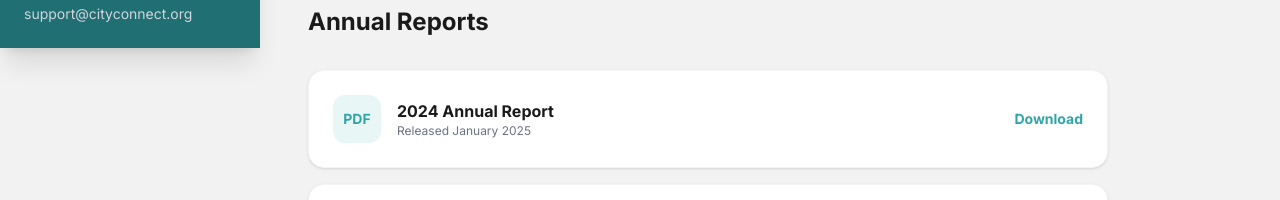
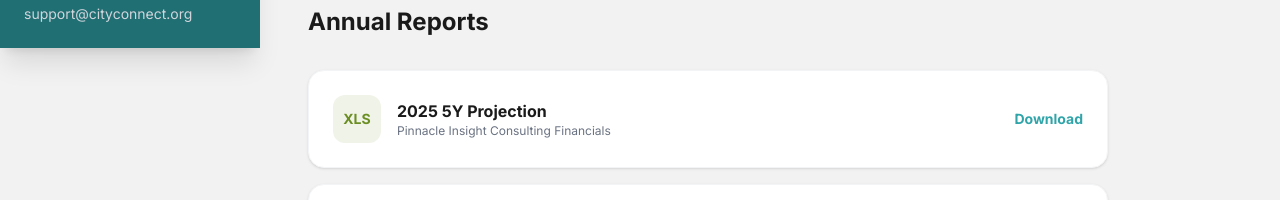
Before and after one commit to rushaanagarwal123-sudo/GRC-X-CITYConnect, a Next.js app: page /GRC-X-CITYConnect/financials in a window 1280 px wide. Shown: the part 752-952 px from the top of the page. Built offline with nearby package versions, Linux system fonts and the light colour scheme.

Commit message:
feat: add 2025 5Y projection download to financials

```diff
--- a/app/financials/page.tsx
+++ b/app/financials/page.tsx
@@ -49,6 +49,18 @@ export default function FinancialsPage() {
 
             <h3 className="text-xl md:text-2xl font-bold mb-6 md:mb-8 animate-slide-up delay-300">Annual Reports</h3>
             <div className="space-y-4">
+                <a href="/GRC-X-CITYConnect/Pinnacle-Insight-Consulting-Financials.xlsx" download className="flex items-center justify-between p-4 md:p-6 bg-white border border-gray-100 rounded-xl md:rounded-2xl hover:border-primary transition-all cursor-pointer group shadow-sm hover:shadow-md animate-slide-up" style={{ animationDelay: "0.3s" }}>
+                    <div className="flex items-center gap-3 md:gap-4">
+                        <div className="w-10 h-10 md:w-12 md:h-12 bg-olive-green/10 rounded-lg md:rounded-xl flex items-center justify-center text-olive-green text-xs md:text-sm font-bold group-hover:bg-olive-green group-hover:text-white transition-all shrink-0">
+                            XLS
+                        </div>
+                        <div>
+                            <h4 className="font-bold text-text-dark text-sm md:text-base">2025 5Y Projection</h4>
+                            <p className="text-xs text-gray-500">Pinnacle Insight Consulting Financials</p>
+                        </div>
+                    </div>
+                    <span className="text-primary font-bold text-xs md:text-sm group-hover:translate-x-1 transition-transform">Download</span>
+                </a>
                 {[2024, 2023].map((year, index) => (
                     <div key={year} className="flex items-center justify-between p-4 md:p-6 bg-white border border-gray-100 rounded-xl md:rounded-2xl hover:border-primary transition-all cursor-pointer group shadow-sm hover:shadow-md animate-slide-up" style={{ animationDelay: `${(index + 4) * 0.1}s` }}>
                         <div className="flex items-center gap-3 md:gap-4">
@@ -64,6 +76,7 @@ export default function FinancialsPage() {
                     </div>
                 ))}
             </div>
+
         </div>
     );
 }
```
Also changed, not shown: 2 other files (tests, documents, lock files or other folders).
